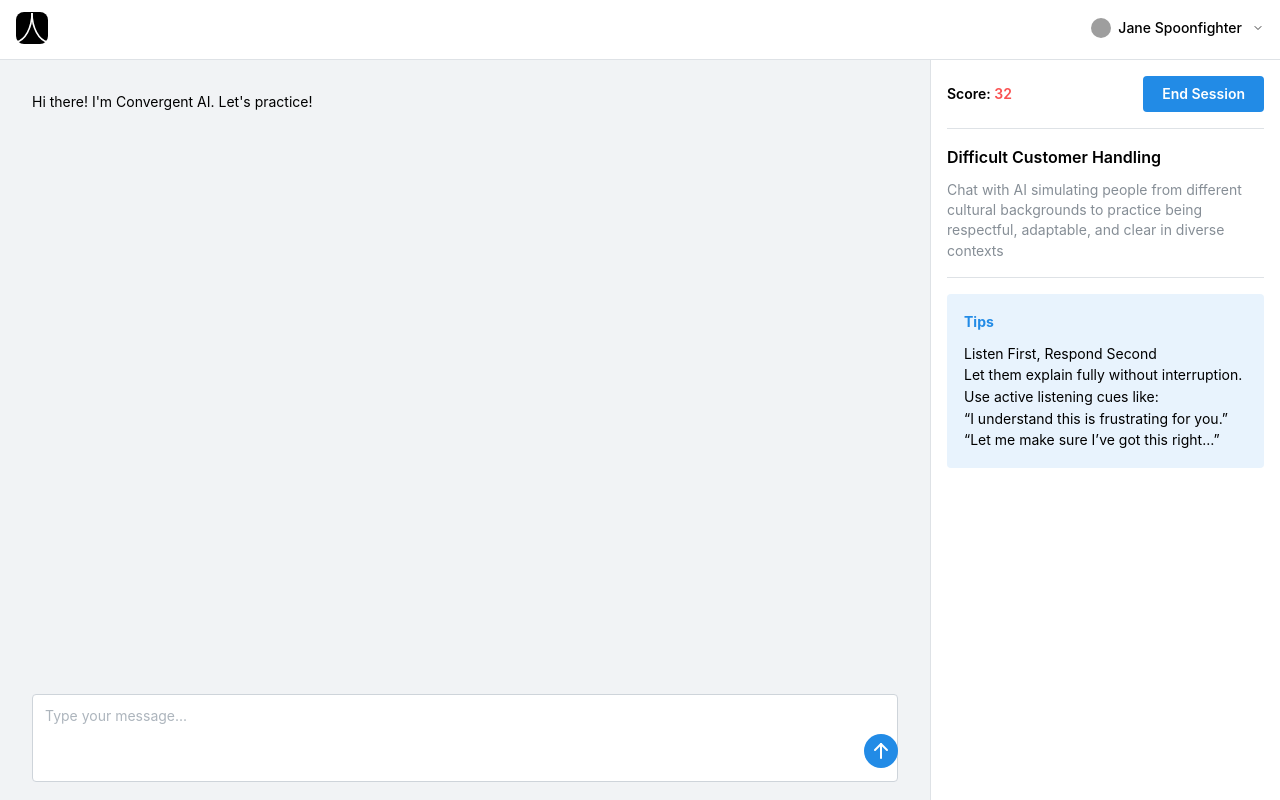
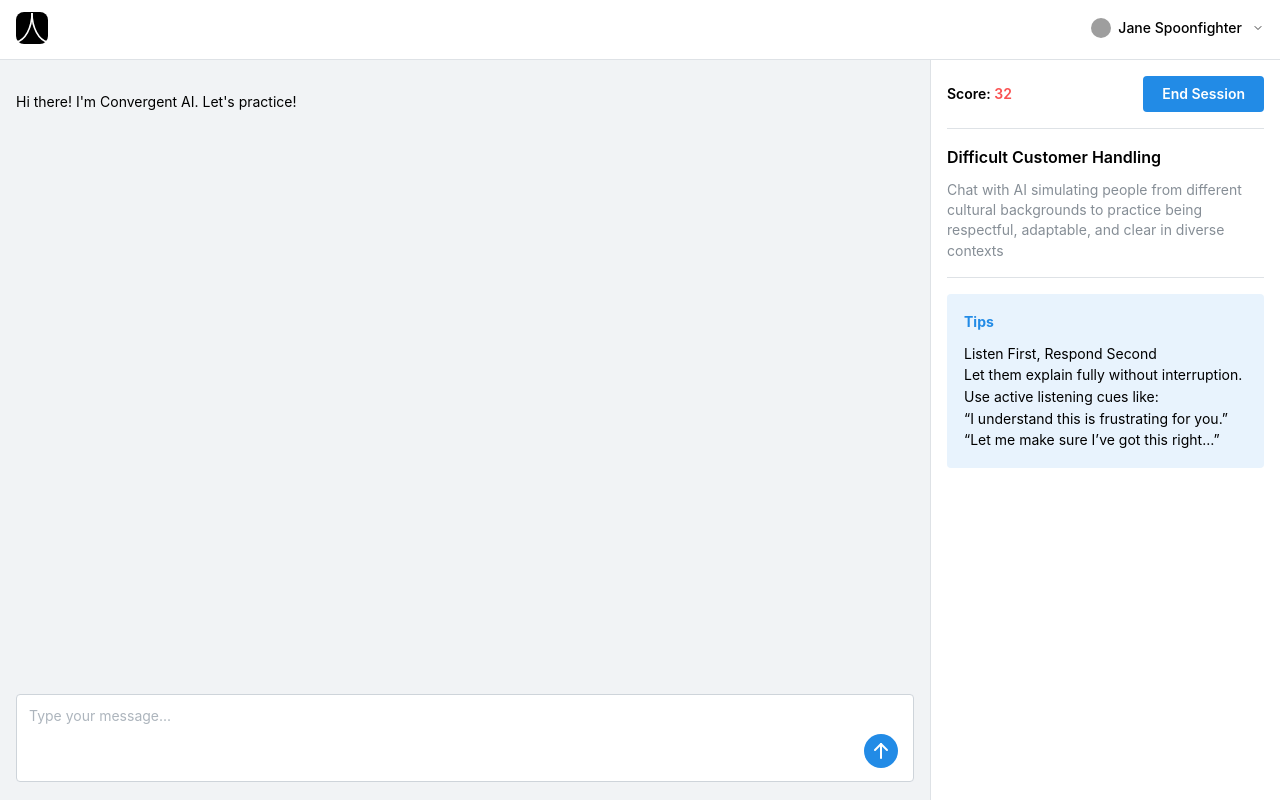
Before and after one commit to hieutm211/convergent-ai-homework, a React (Vite) app: page /chat in a window 1280 px wide. Built offline with nearby package versions, Linux system fonts and the light colour scheme; grey boxes are pictures that could not be loaded.

Commit message:
feat: improve chat

```diff
--- a/src/components/Chat.tsx
+++ b/src/components/Chat.tsx
@@ -20,7 +20,7 @@ const Message = (props: { text: string; isUser: boolean }) => {
   if (!props.isUser) return content;
   return (
     <Group justify="end">
-      <Paper px="md" py={5} withBorder style={{ borderRadius: 16 }}>
+      <Paper px="md" py="6px" withBorder style={{ borderRadius: 16 }}>
         {content}
       </Paper>
     </Group>
@@ -86,16 +86,17 @@ export function Chat() {
         <Stack
           h="100%"
           style={{ flexGrow: 1, overflow: "auto" }}
-          gap="5"
           ref={messagesBoxRef}
         >
-          <Container size="md" w="100%">
-            {messages.map((message) => (
-              <Message key={message.id} {...message} />
-            ))}
+          <Container size="md" w="100%" p={0}>
+            <Stack gap="4px">
+              {messages.map((message) => (
+                <Message key={message.id} {...message} />
+              ))}
+            </Stack>
           </Container>
         </Stack>
-        <Container size="md" pos="relative" w="100%">
+        <Container size="md" pos="relative" p={0} w="100%">
           <Textarea
             value={text}
             onChange={(e) => setText(e.target.value)}
```
